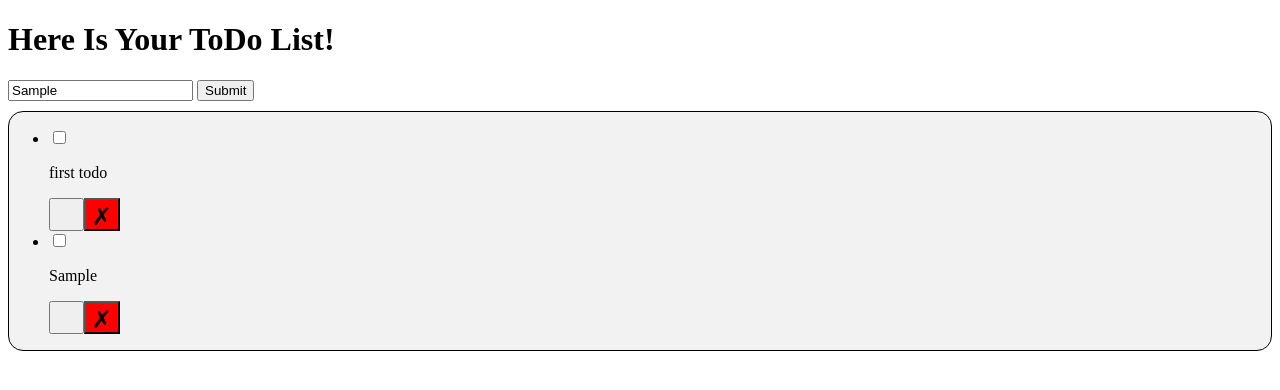
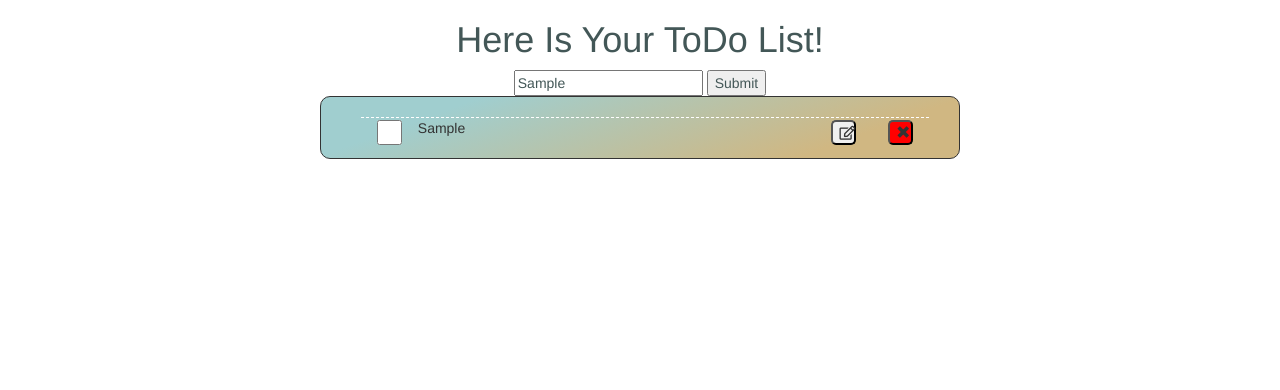
Before and after one commit to RandInaim/ToDoList-R.S.R.Y-, a website: page index.html in a window 1280 px wide. Both pictures are taken after typing "Sample" into the empty fields and a click on the input "Submit". Drawn offline with nearby package versions, Linux system fonts and the light colour scheme.

Commit message:
css done

```diff
--- a/dom.js
+++ b/dom.js
@@ -3,46 +3,56 @@
 // it keeps everything inside hidden from the rest of our application
 (function() {
   // This is the dom node where we will keep our todo
-	var container = document.getElementById('todo-container');
-	var addTodoForm = document.getElementById('add-todo');
+  var container = document.getElementById("todo-container");
+  var addTodoForm = document.getElementById("add-todo");
 
-	var submit = document.getElementById('submitButton');
+  var submit = document.getElementById("submitButton");
 
-	submit.addEventListener('click', function(event) {
+  submit.addEventListener("click", function(event) {
     event.preventDefault();
-		var text = document.getElementById('inputText');
+    var text = document.getElementById("inputText");
 
-		var myObject = { id: todoFunctions.generateId(), description: text.value, status: false };
+    var myObject = {
+      id: todoFunctions.generateId(),
+      description: text.value,
+      status: false
+    };
     var newState = todoFunctions.addTodo(state, myObject); //the new array
     update(newState);
     createTodoNode(myObject);
   });
 
-	var state = [ { id: -3, description: 'first todo', status: false } ]; // this is our initial todoList
+  var state = []; // this is our initial todoList
 
   // This function takes a todo, it returns the DOM node representing that todo
   var createTodoNode = function(todo) {
-		var todoNode = document.createElement('li');
+    var todoNode = document.createElement("li");
+    var todoNodeUl = document.createElement("ul");
+    todoNodeUl.appendChild(todoNode);
 
     //add the checkbox
-		var checkbox = document.createElement('input');
-		checkbox.type = 'checkbox';
+    var checkbox = document.createElement("input");
+    checkbox.id = "cBox";
+    checkbox.type = "checkbox";
     todoNode.appendChild(checkbox);
 
     // text of item list
-		var textElement = document.createElement('p');
+    var textElement = document.createElement("p");
+    textElement.id = "textBox";
     textElement.innerText = todo.description;
-		textElement.contentEditable = 'false';
+    textElement.contentEditable = "false";
     todoNode.appendChild(textElement);
 
     // edit button
-		var editButtonNode = document.createElement('button');
-		var editIcon = document.createElement('i');
-		editIcon.innerHTML = '<i class="material-icons">&#xe22b;</i>';
+    var editButtonNode = document.createElement("button");
+    editButtonNode.id = "editBox";
+    var editIcon = document.createElement("i");
+    editIcon.innerHTML = '<i style={font-size:24px} class="far">&#xf044;</i>';
+    editIcon.style.alignContent = "center";
     editButtonNode.appendChild(editIcon);
     todoNode.appendChild(editButtonNode);
     var count = 1;
-		editButtonNode.addEventListener('click', function(event) {
+    editButtonNode.addEventListener("click", function(event) {
       if (count % 2 != 0) {
         textElement.contentEditable = true;
       } else {
@@ -53,13 +63,14 @@
 
     // add span holding descriptiondeleteTodo
     // this adds the delete button
-		var deleteButtonNode = document.createElement('button');
-		var deleteIcon = document.createElement('i');
-		deleteIcon.innerHTML = '<i class="material-icons">&#10007;</i>';
+    var deleteButtonNode = document.createElement("button");
+    deleteButtonNode.id = "deleteBox";
+    var deleteIcon = document.createElement("i");
+    deleteIcon.innerHTML = '<i class="glyphicon glyphicon-remove" ></i>';
     deleteButtonNode.appendChild(deleteIcon);
 
-		deleteButtonNode.style.background = 'red';
-		deleteButtonNode.addEventListener('click', function(event) {
+    deleteButtonNode.style.background = "red";
+    deleteButtonNode.addEventListener("click", function(event) {
       var newState = todoFunctions.deleteTodo(state, todo.id);
       update(newState);
     });
@@ -74,12 +85,12 @@
 
   // bind create todo form
   if (addTodoForm) {
-		addTodoForm.addEventListener('submit', function(event) {
+    addTodoForm.addEventListener("submit", function(event) {
       // https://developer.mozilla.org/en-US/docs/Web/Events/submit
       // what does event.preventDefault do?
       // what is inside event.target?
 
-			var description = '?'; // event.target ....
+      var description = "?"; // event.target ....
 
       // hint: todoFunctions.addTodo
       var newState = []; // ?? change this!
@@ -95,7 +106,7 @@
 
   // you do not need to change this function
   var renderState = function(state) {
-		var todoListNode = document.createElement('ul');
+    var todoListNode = document.createElement("ul");
 
     state.forEach(function(todo) {
       todoListNode.appendChild(createTodoNode(todo));
--- a/index.html
+++ b/index.html
@@ -3,30 +3,34 @@
   <head>
     <meta charset="utf-8" />
     <title>tdd todo</title>
-    <link rel="stylesheet" href="./style.css">
-    <link href="https://fonts.googleapis.com/icon?family=Material+Icons" rel="stylesheet">
+    <link rel="stylesheet" href="./style.css" />
+    <link
+      href="https://fonts.googleapis.com/icon?family=Material+Icons"
+
+      rel="stylesheet"
+    />
+    <link rel="stylesheet" href="https://maxcdn.bootstrapcdn.com/bootstrap/3.3.7/css/bootstrap.min.css"/>
+    <link rel='stylesheet' href='https://use.fontawesome.com/releases/v5.7.0/css/all.css' integrity='sha384-lZN37f5QGtY3VHgisS14W3ExzMWZxybE1SJSEsQp9S+oqd12jhcu+A56Ebc1zFSJ' crossorigin='anonymous'>
+
   </head>
 
   <body>
-
-    <h1>Here Is Your ToDo List!</h1>
+    <header>
+      <h1>Here Is Your ToDo List!</h1>
     <div>
+      <form id="add-todo">
+        <input id="inputText" type="text" name="description" value="" />
+        <input id="submitButton" type="submit" name="" value="Submit" />
+      </form>
+    </header>
 
 
-    <form id="add-todo">
-            <input id="inputText"  type="text" name="description" value="" >
-            <input id="submitButton" type="submit" name="" value="Submit">
-    </form>
-
-
-    <div id = "todo-container" class="todo-container">
-
+      <div id="todo-container" class="todo-container">
+        <ul></ul>
+      </div>
     </div>
-</div>
-
   </body>
 
-
-  <script type="text/javascript" src = "./logic.js"></script>
-  <script type="text/javascript" src = "./dom.js"></script>
+  <script type="text/javascript" src="./logic.js"></script>
+  <script type="text/javascript" src="./dom.js"></script>
 </html>
--- a/logic.js
+++ b/logic.js
@@ -36,7 +36,6 @@ var todoFunctions = {
     // should leave the input argument todos unchanged (you can use cloneArrayOfObjects)
     // return a new array, this should not contain any todo with an id of idToDelete
     // hint: array.filter
-    idToDelete = 2;
     var result = todos.filter(function(ele) {
       if (ele.id !== idToDelete) {
         return ele;
--- a/style.css
+++ b/style.css
@@ -1,6 +1,65 @@
+@import url(https://fonts.googleapis.com/css?family=Roboto:500, 700);
+header {
+  text-align: center;
+  color: #435757;
+}
+body {
+  /* background: linear-gradient(-20deg, #d0b782 20%, #a0cecf 80%); */
+  background: white;
+  font: 500 1.2em/1.2 "Roboto", sans-serif;
+  height: 100%;
+  background-color: rgba(255, 255, 255, 0.2);
+}
 .todo-container {
-	background: #f2f2f2;
-	border: 1px solid black;
-	border-radius: 15px;
-	margin-top: 10px;
+  /* background: #f2f2f2; */
+  border: 1px solid;
+  border-radius: 10px;
+  width: 50%;
+  margin-left: auto;
+  margin-right: auto;
+  padding-top: 20px;
+  background: linear-gradient(-20deg, #d0b782 20%, #a0cecf 80%);
 }
+
+li {
+  display: grid;
+  margin-right: 5%;
+  border-top: 1px dashed white;
+  /* border: 1px dashed white; */
+  grid-template-columns: repeat(10, 0.4fr);
+  text-decoration: none;
+}
+button {
+  border-radius: 5px;
+}
+.material-icons {
+  margin: -30%;
+  width: 25px;
+  height: 25px;
+}
+#cBox {
+  margin: auto;
+  border-radius: 5px;
+  width: 25px;
+  height: 25px;
+}
+
+#textBox {
+  margin: auto;
+  grid-column: span 7;
+  width: 100%;
+  height: 30px;
+  justify-content: center;
+  border-color: red;
+}
+#editBox {
+  width: 25px;
+  height: 25px;
+  margin: auto;
+}
+#deleteBox {
+  width: 25px;
+  height: 25px;
+  margin: auto;
+  float: right;
+}
```
Lines whose indentation alone changed are shown as unchanged.
